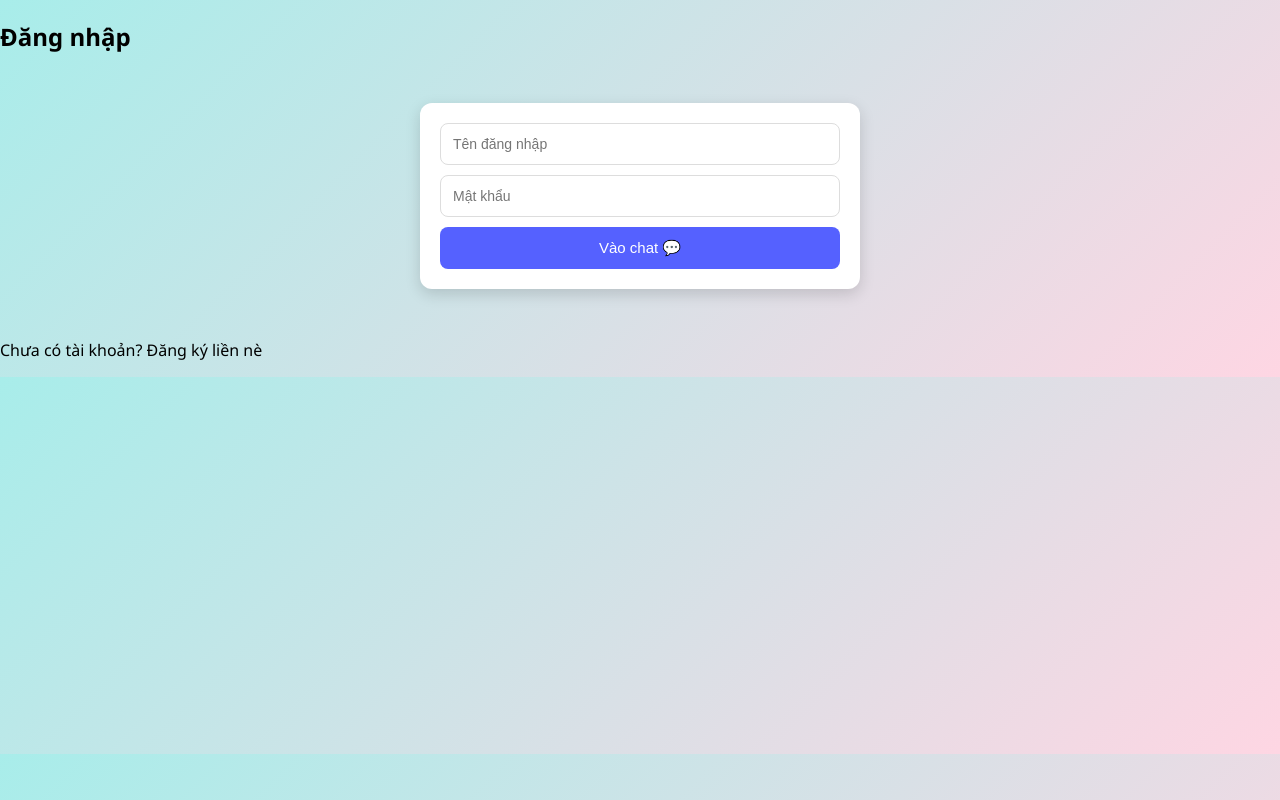
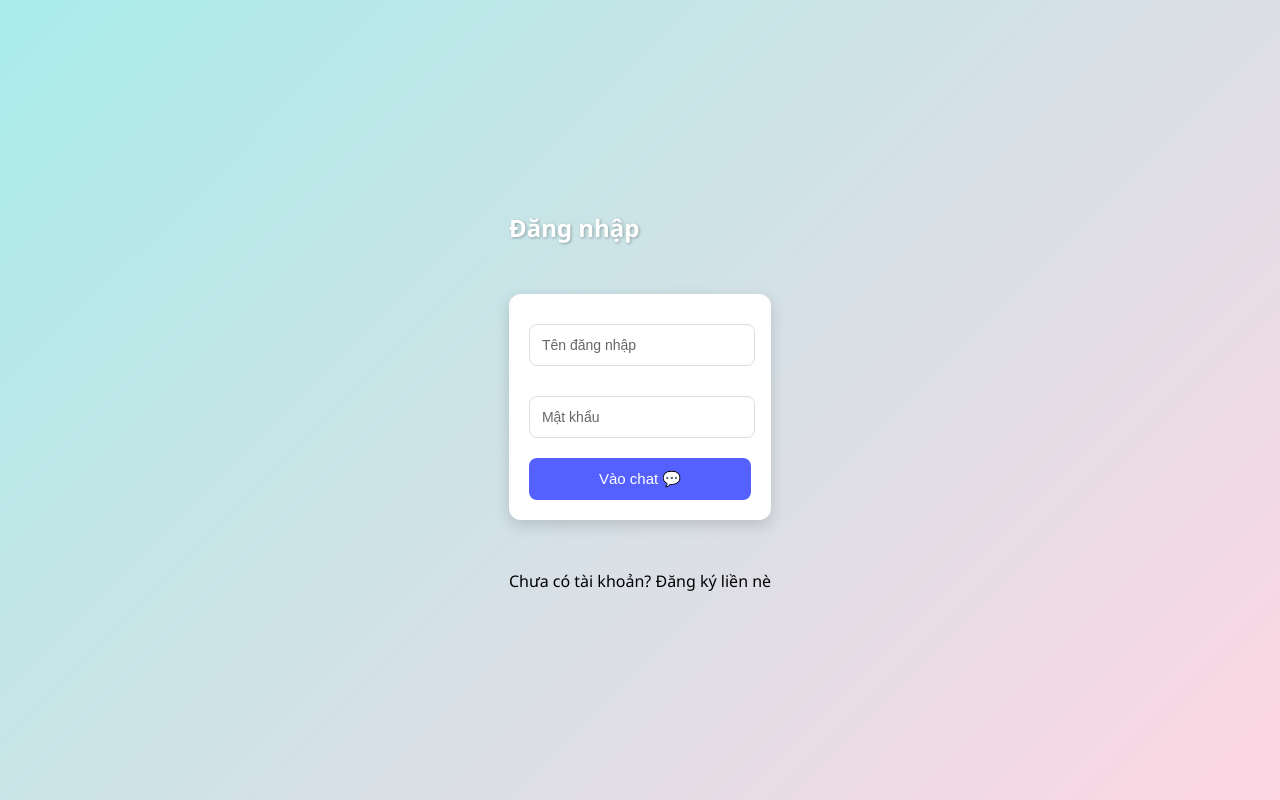
Before and after one commit to t96650550-pixel/-, a React app in the folder client/: page / in a window 1280 px wide. Built offline with nearby package versions, Linux system fonts and the light colour scheme; no server answers.

Commit message:
Update auth.css

```diff
--- a/client/src/auth.css
+++ b/client/src/auth.css
@@ -1,48 +1,78 @@
-import React, { useState } from 'react';
-import axios from 'axios';
-import './App.css';
-
-function App() {
-  const [isLogin, setIsLogin] = useState(true);
-  const [username, setUsername] = useState('');
-  const [password, setPassword] = useState('');
-
-  const toggleForm = () => setIsLogin(!isLogin);
-
-  const handleSubmit = async (e) => {
-    e.preventDefault();
-    try {
-      const endpoint = isLogin ? '/login' : '/register';
-      const res = await axios.post(endpoint, { username, password });
-      alert(res.data.message || (isLogin ? 'Đăng nhập thành công!' : 'Tạo tài khoản thành công!'));
-    } catch (err) {
-      alert(err.response?.data?.error || 'Có lỗi xảy ra!');
-    }
-  };
-
-  return (
-    <div className="container">
-      <h2>{isLogin ? 'Đăng Nhập' : 'Đăng Ký'}</h2>
-      <form onSubmit={handleSubmit}>
-        <input
-          type="text"
-          placeholder="Tên người dùng"
-          value={username}
-          onChange={(e) => setUsername(e.target.value)}
-        />
-        <input
-          type="password"
-          placeholder="Mật khẩu"
-          value={password}
-          onChange={(e) => setPassword(e.target.value)}
-        />
-        <button type="submit">{isLogin ? 'Đăng Nhập' : 'Đăng Ký'}</button>
-      </form>
-      <div className="switch" onClick={toggleForm}>
-        {isLogin ? 'Chưa có tài khoản? Đăng ký ngay' : 'Đã có tài khoản? Đăng nhập'}
-      </div>
-    </div>
-  );
+body {
+  font-family: 'Poppins', sans-serif;
+  background: linear-gradient(135deg, #89f7fe, #66a6ff);
+  display: flex;
+  justify-content: center;
+  align-items: center;
+  height: 100vh;
+  margin: 0;
 }
 
-export default App;
+.container {
+  background: rgba(255, 255, 255, 0.15);
+  backdrop-filter: blur(12px);
+  border-radius: 16px;
+  box-shadow: 0 8px 25px rgba(0, 0, 0, 0.15);
+  padding: 30px 40px;
+  width: 340px;
+  text-align: center;
+  animation: fadeIn 0.8s ease-in-out;
+}
+
+h2 {
+  color: white;
+  margin-bottom: 20px;
+  text-shadow: 1px 1px 3px rgba(0,0,0,0.3);
+}
+
+input {
+  width: 90%;
+  padding: 12px;
+  margin: 10px 0;
+  border: none;
+  border-radius: 10px;
+  background: rgba(255, 255, 255, 0.9);
+  color: #333;
+  font-size: 15px;
+  outline: none;
+  transition: 0.3s;
+}
+
+input::placeholder {
+  color: #666;
+}
+
+input:focus {
+  background: white;
+  box-shadow: 0 0 6px rgba(255,255,255,0.6);
+}
+
+button {
+  background: linear-gradient(135deg, #6EE7B7, #3B82F6);
+  border: none;
+  padding: 12px 18px;
+  color: white;
+  border-radius: 10px;
+  font-size: 15px;
+  cursor: pointer;
+  width: 100%;
+  transition: 0.3s;
+}
+
+button:hover {
+  transform: translateY(-2px);
+  opacity: 0.9;
+}
+
+.switch {
+  margin-top: 12px;
+  color: white;
+  font-size: 14px;
+  cursor: pointer;
+  text-decoration: underline;
+}
+
+@keyframes fadeIn {
+  from { opacity: 0; transform: translateY(20px); }
+  to { opacity: 1; transform: translateY(0); }
+}
```
